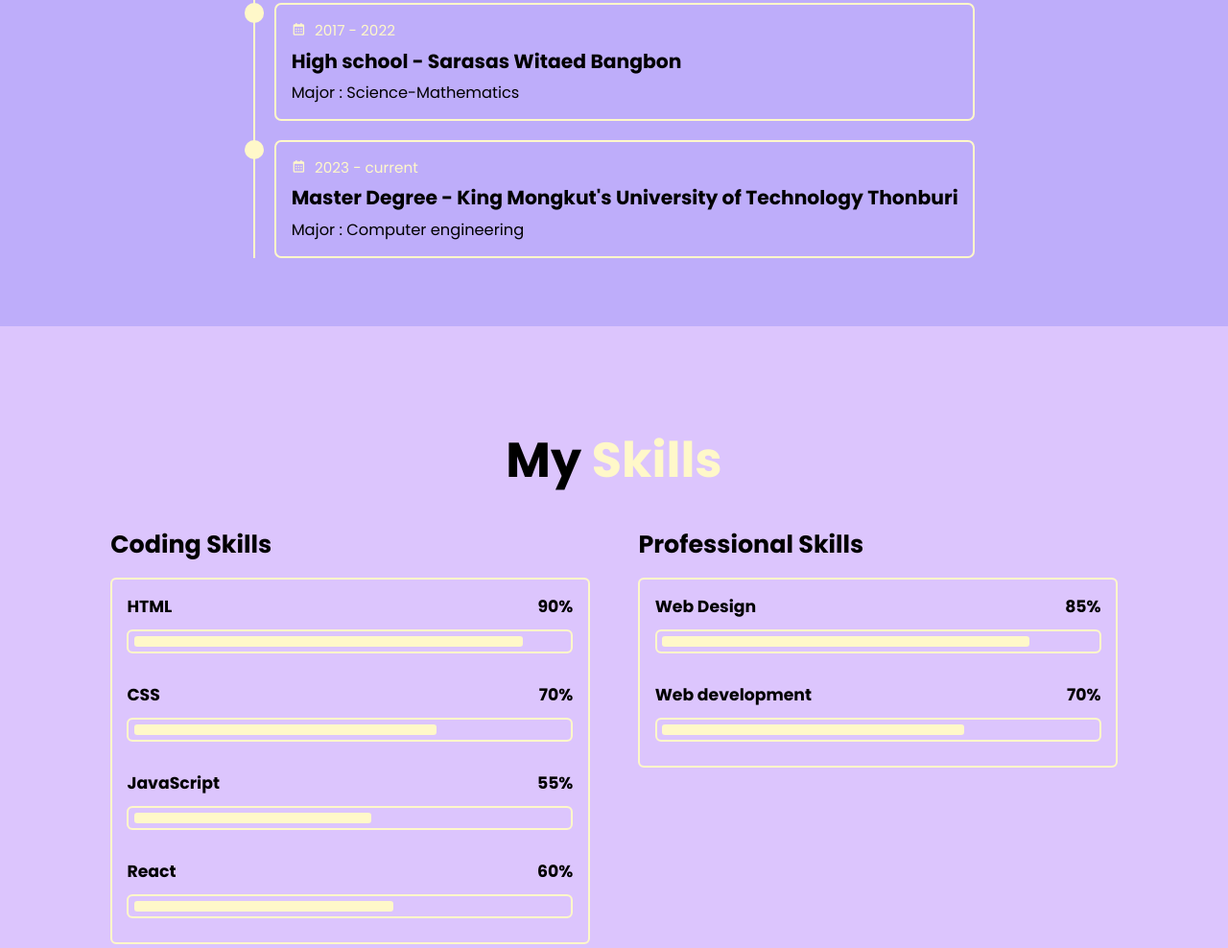
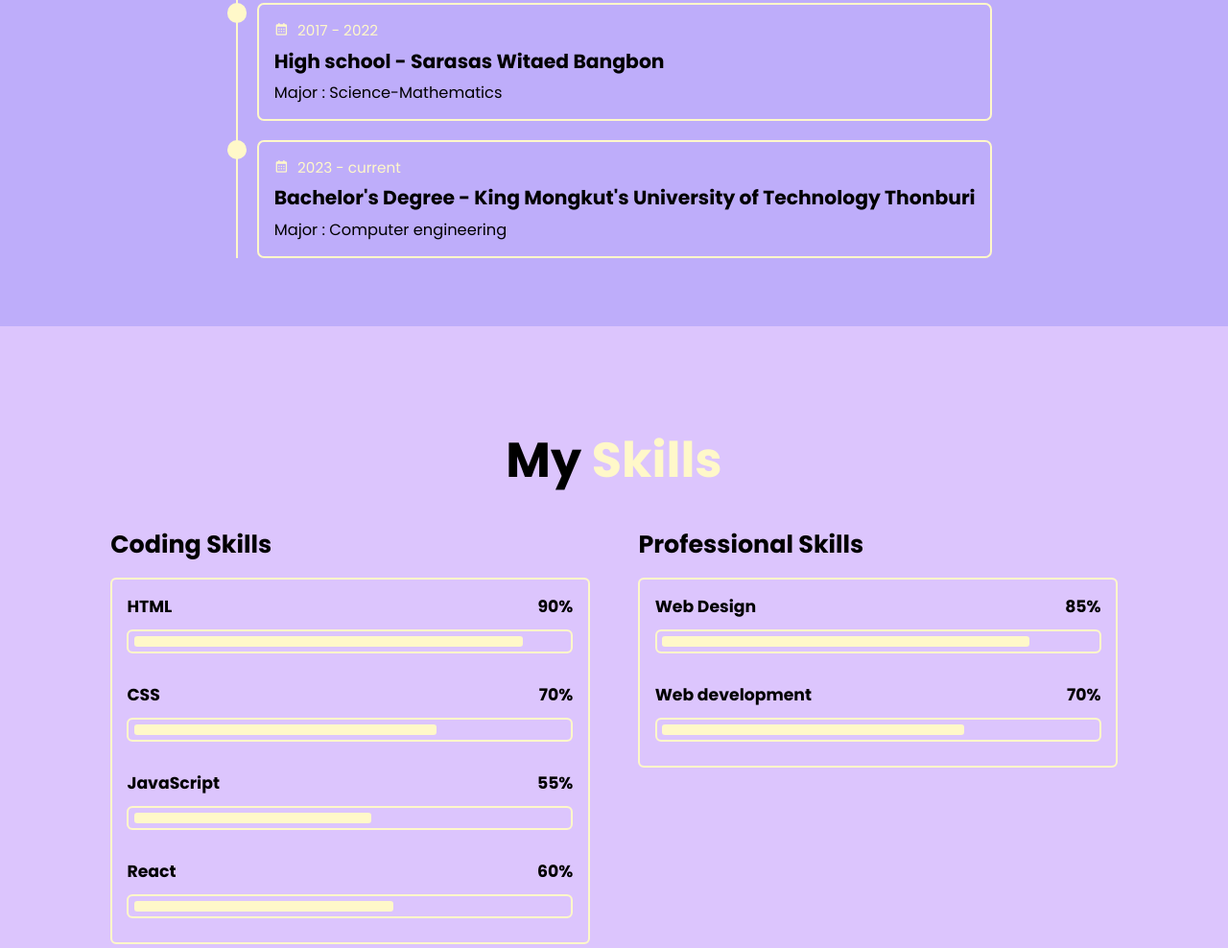
Before and after one commit to k-kaiii/Portfolio, a plain HTML site: page public/index.html in a window 1280 px wide. Shown: the part 2002-2990 px from the top of the page at 96% size. Drawn offline with nearby package versions, Linux system fonts and the light colour scheme.

Commit message:
Changed to bachelor

```diff
--- a/public/index.html
+++ b/public/index.html
@@ -87,7 +87,7 @@
                         <div class="education-content">
                             <div class="content">
                                 <div class="year"><i class='bx bx-calendar'></i> 2023 - current</div>
-                                <h3>Master Degree - King Mongkut's University of Technology Thonburi </h3>
+                                <h3>Bachelor's Degree - King Mongkut's University of Technology Thonburi </h3>
                                 <p>Major : Computer engineering </p>
                             </div>
                         </div>
```
